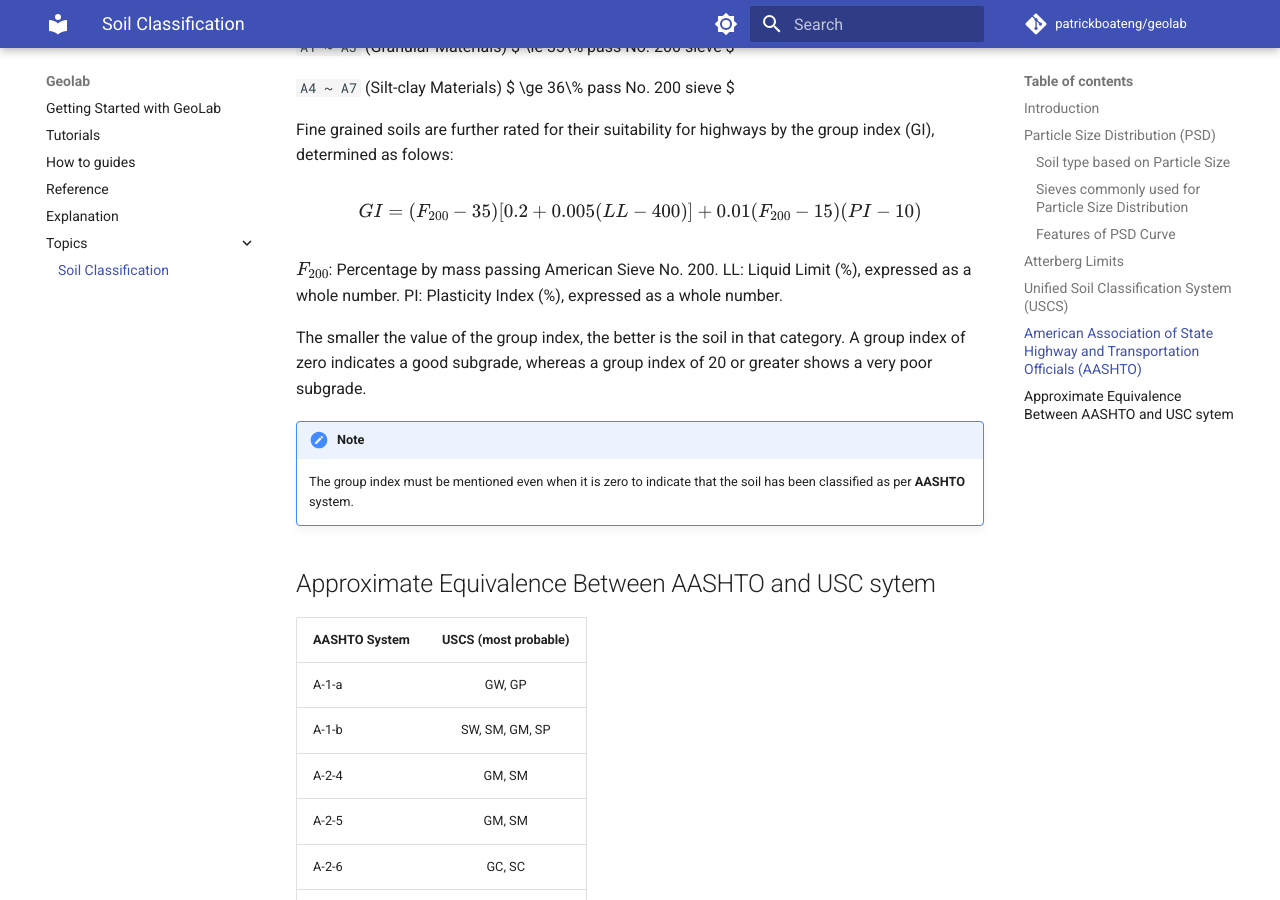
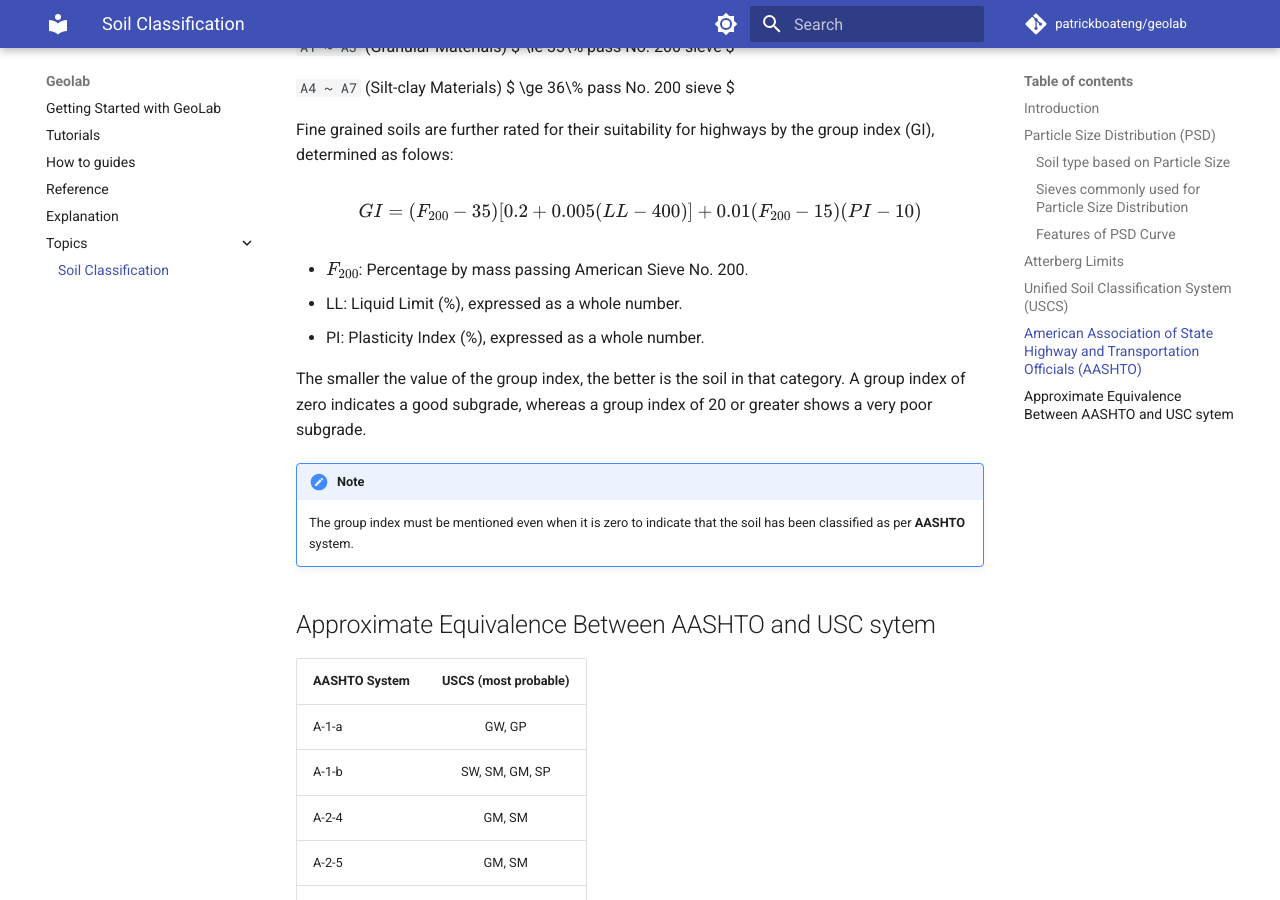
Before and after one commit to patrickboateng/geolysis, an MkDocs documentation site: the page built from docs/soil_classification.md, in a window 1280 px wide and 900 px high, scrolled down 4170 px. Built offline with MkDocs 1.6.1 and Material for MkDocs 9.7.7, drawn with Linux system fonts in a browser that asks for light colours; comment, search, counter and statistics services are not loaded.

```diff
--- a/docs/soil_classification.md
+++ b/docs/soil_classification.md
@@ -174,9 +174,9 @@ Fine grained soils are further rated for their suitability for highways by the g
 
 $$GI = (F_{200} - 35)[0.2 + 0.005(LL - 400)] + 0.01(F_{200} -15)(PI - 10)$$
 
-$F_{200}$: Percentage by mass passing American Sieve No. 200.
-LL: Liquid Limit (%), expressed as a whole number.
-PI: Plasticity Index (%), expressed as a whole number.
+- $F_{200}$: Percentage by mass passing American Sieve No. 200.
+- LL: Liquid Limit (%), expressed as a whole number.
+- PI: Plasticity Index (%), expressed as a whole number.
 
 The smaller the value of the group index, the better is the soil in that category. A group index of zero indicates a good subgrade, whereas a group index of 20 or greater shows a very poor subgrade.
 
```
